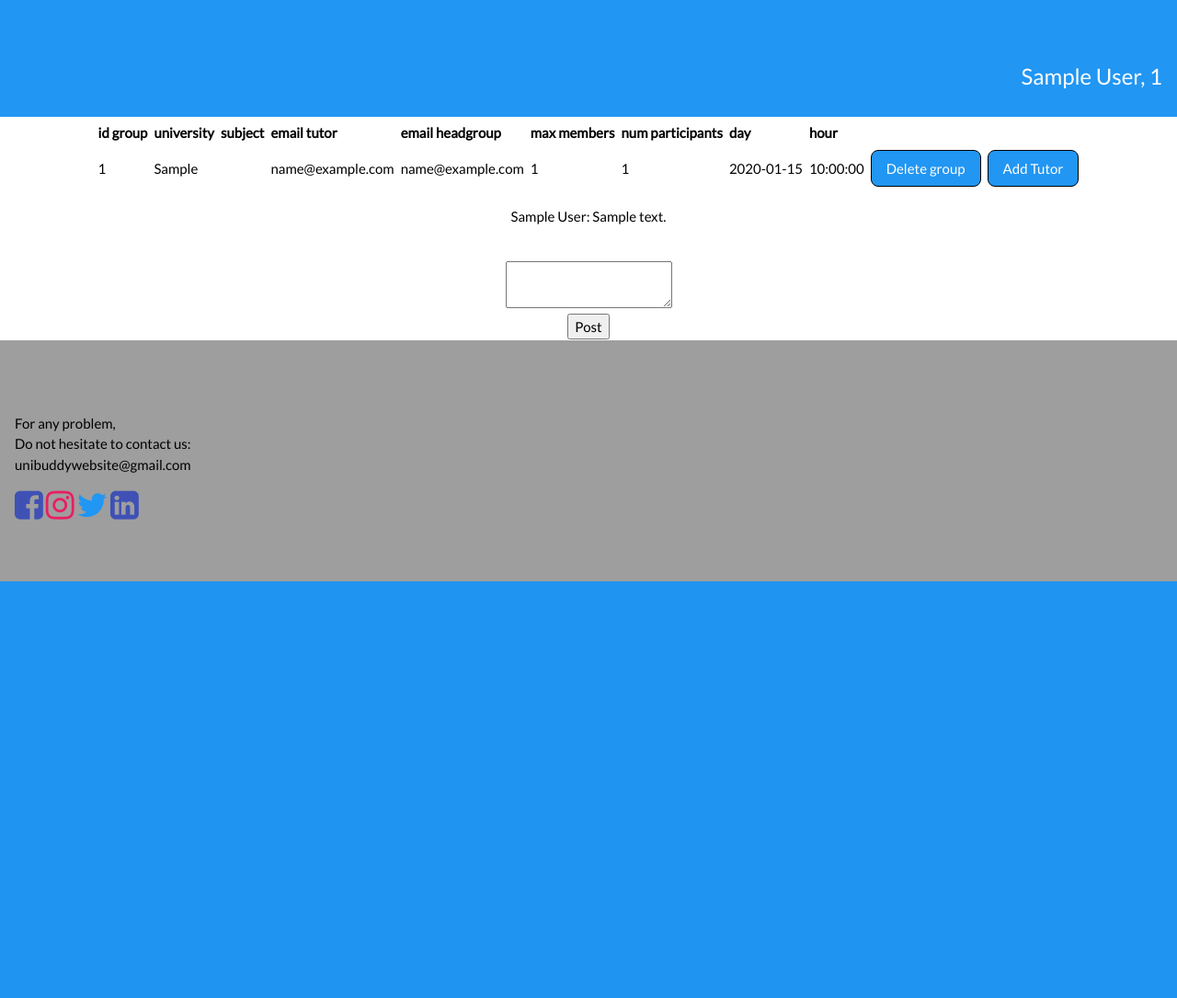
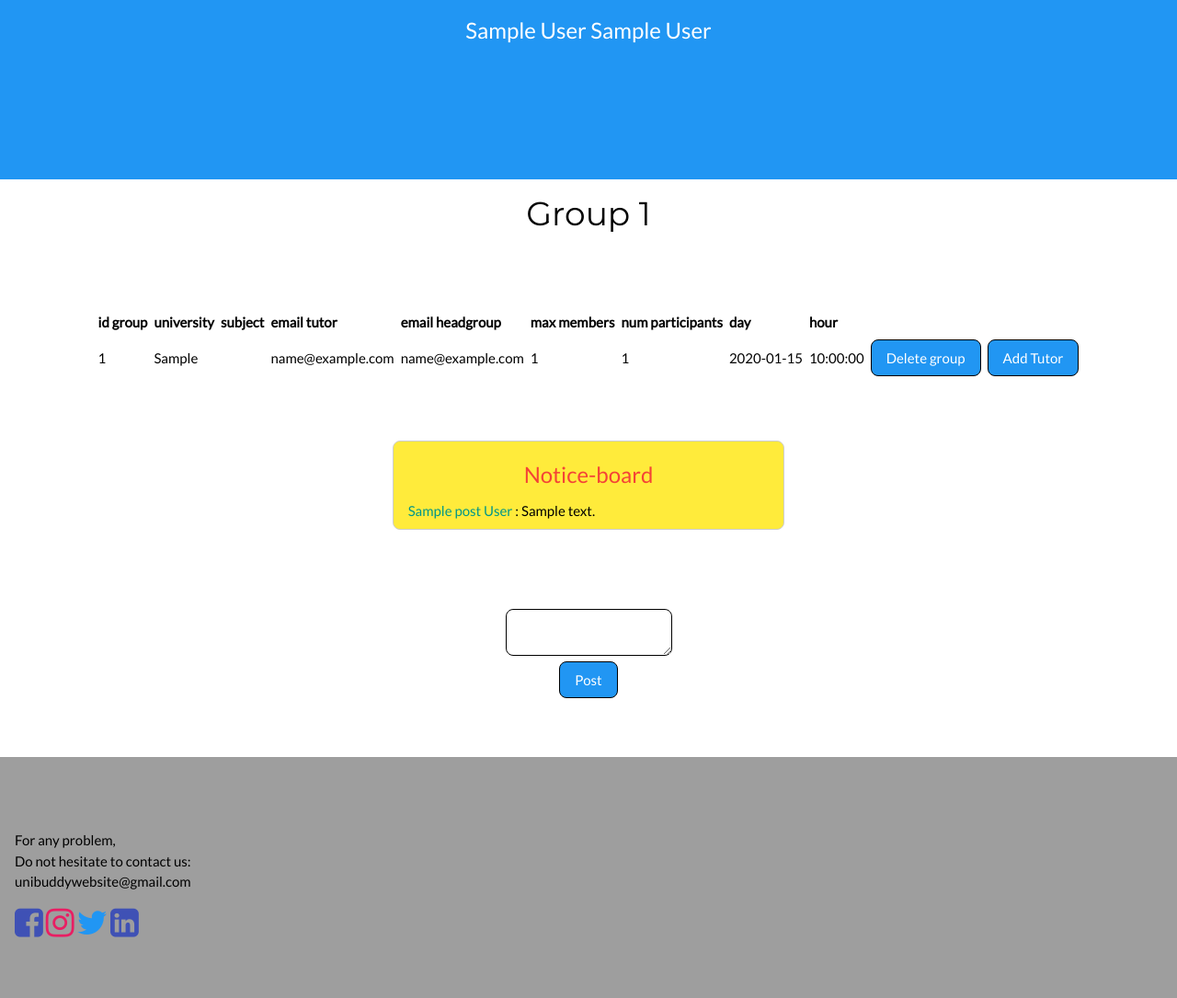
Before and after one commit to ludoviconatoli/unibuddy, a Flask app: page /mygroups/1 in a window 1280 px wide. Shown: the part 379-1464 px from the top of the page at 92% size. Before the commit the page ends 1011 px from the top, so only its background shows below. Run offline with Flask 2, Linux system fonts and the light colour scheme; the visitor is signed in with stand-in values (Sample User, id 1); tables that the repository leaves empty hold one stand-in row (values such as "Sample post"); some libraries are stand-ins or nearby versions.

Commit message:
end of code

```diff
--- a/app.py
+++ b/app.py
@@ -76,8 +76,8 @@ class FormRateTutor(FlaskForm):
     submit = SubmitField("Rate")
 
 class FormAdd(FlaskForm):
-    email = StringField('email', validators=[DataRequired(), Email()])
-    submit = SubmitField('add')
+    email = StringField('Email', validators=[DataRequired(), Email()])
+    submit = SubmitField('Add Tutor')
 
 class FormTutors(FlaskForm):
     subject = SelectField('subject', choices=[], validators=[DataRequired()])
@@ -116,7 +116,10 @@ def logout():
 
 @app.route('/groups/')
 def groups():
-    meet = Meetings.query.filter_by(university=session.get('university'), study_course=session.get('study_course'))
+    meet = []
+    for i in Meetings.query.filter_by(university=session.get('university'), study_course=session.get('study_course')):
+        meet.append(i)
+
     subject=[]
     for i in meet:
         subject += Subjects.query.filter_by(subject_id=i.subject_id, university=session.get('university'), study_course=session.get('study_course'))
@@ -124,9 +127,9 @@ def groups():
     if session.get('tutor'):
         tutor = Tutor.query.filter_by(email=session.get('email')).first()
         for i in tutor.subjects:
-            for k in Meetings.query.filter_by(university=session.get('university'), study_course=session.get('study_course'), subject_id=i.subject_id):
+            for k in Meetings.query.filter_by(university=session.get('university'), subject_id=i.subject_id):
                 meet.append(k)
-                subject += Subjects.query.filter_by(subject_id=i.subject_id, university=session.get('university'), study_course=session.get('study_course'))
+                subject += Subjects.query.filter_by(subject_id=i.subject_id, university=session.get('university'))
 
     today = date.today()
 
@@ -171,7 +174,10 @@ def join(id):
 
 @app.route('/mygroups/')
 def mygroups():
-    meet = Meetings.query.filter_by(university=session.get('university'), study_course=session.get('study_course'))
+    meet = []
+    for i in Meetings.query.filter_by(university=session.get('university'), study_course=session.get('study_course')):
+        meet.append(i)
+
     user = Student.query.filter_by(email=session.get('email')).first()
     subject = []
     mymeets = []
@@ -185,12 +191,10 @@ def mygroups():
     if session.get('tutor'):
         tutor = Tutor.query.filter_by(email=session.get('email')).first()
         for i in tutor.subjects:
-            for k in Meetings.query.filter_by(university=session.get('university'),
-                                              study_course=session.get('study_course'), subject_id=i.subject_id):
+            for k in Meetings.query.filter_by(university=session.get('university'), subject_id=i.subject_id):
                 if k.email_tutor == session.get('email'):
                     mymeets.append(k)
-                    subject += Subjects.query.filter_by(subject_id=i.subject_id, university=session.get('university'),
-                                                    study_course=session.get('study_course'))
+                    subject += Subjects.query.filter_by(subject_id=i.subject_id, university=session.get('university'))
 
     today = date.today()
     return render_template('mygroups.html', mymeets=mymeets, subject=subject, today=today)
@@ -206,10 +210,15 @@ def select(id):
 
     if jform.validate_on_submit():
         p = Post(author=user.email, meetings_id=group.id, text=jform.chat.data)
+        p.name = user.name
+        p.surname = user.surname
         db.session.add(p)
         db.session.commit()
 
-    posts = Post.query.filter_by(meetings_id=group.id)
+    posts = []
+    for i in Post.query.filter_by(meetings_id=group.id):
+        posts.append(i)
+
     return render_template('select.html', group=group, jform=jform, subject=subject, posts=posts)
 
 @app.route('/abandon/<int:id>/')
--- a/project/models/Post.py
+++ b/project/models/Post.py
@@ -6,6 +6,8 @@ class Post(db.Model):
 
     id = db.Column(db.Integer(), primary_key=True, autoincrement=True)
     author = db.Column(db.String(50), db.ForeignKey('student.email'), nullable=False)
+    name = db.Column(db.String(30))
+    surname = db.Column(db.String(30))
     meetings_id = db.Column(db.Integer(), db.ForeignKey('meetings.id'), nullable=False)
     text = db.Column(db.String(260))
 
--- a/project/templates/base.html
+++ b/project/templates/base.html
@@ -20,40 +20,40 @@
       <a class="w3-bar-item w3-button w3-hide-medium w3-hide-large w3-right w3-padding-large w3-hover-white w3-large w3-blue" href="javascript:void(0);" onclick="myFunction()" title="Toggle Navigation Menu"><i class="fa fa-bars"></i></a>
       <a href="{{ url_for('index') }}" class="w3-bar-item w3-button w3-padding-large w3-white">Home</a>
       {% if session['logged'] %}
-          <a href="{{ url_for('logout') }}" class="w3-bar-item w3-button w3-hide-small w3-padding-large w3-hover-white w3-right">Logout</a>
-          <a href="{{ url_for('groups') }}" class="w3-bar-item w3-button w3-hide-small w3-padding-large w3-hover-white">Groups</a>
-          <a href="{{ url_for('mygroups') }}" class="w3-bar-item w3-button w3-hide-small w3-padding-large w3-hover-white">My groups</a>
-          <a href="{{ url_for('create') }}" class="w3-bar-item w3-button w3-hide-small w3-padding-large w3-hover-white">Create a group</a>
-          <a href="{{ url_for('tutors') }}" class="w3-bar-item w3-button w3-hide-small w3-padding-large w3-hover-white">Tutors</a>
+          <a href="{{ url_for('logout') }}#inizio" class="w3-bar-item w3-button w3-hide-small w3-padding-large w3-hover-white w3-right">Logout</a>
+          <a href="{{ url_for('groups') }}#inizio" class="w3-bar-item w3-button w3-hide-small w3-padding-large w3-hover-white">Groups</a>
+          <a href="{{ url_for('mygroups') }}#inizio" class="w3-bar-item w3-button w3-hide-small w3-padding-large w3-hover-white">My groups</a>
+          <a href="{{ url_for('create') }}#inizio" class="w3-bar-item w3-button w3-hide-small w3-padding-large w3-hover-white">Create a group</a>
+          <a href="{{ url_for('tutors') }}#inizio" class="w3-bar-item w3-button w3-hide-small w3-padding-large w3-hover-white">Tutors</a>
           <div class="w3-dropdown-hover">
               <button class="w3-button">Rate</button>
               <div class="w3-dropdown-content w3-bar-block w3-card-4">
-                  <a href="{{ url_for('rate') }}" class="w3-bar-item w3-button">The System</a>
-                  <a href="{{ url_for('rate_tutor') }}" class="w3-bar-item w3-button">A tutor</a>
+                  <a href="{{ url_for('rate') }}#inizio" class="w3-bar-item w3-button">The System</a>
+                  <a href="{{ url_for('rate_tutor') }}#inizio" class="w3-bar-item w3-button">A tutor</a>
               </div>
           </div>
       {% else %}
-          <a href="{{ url_for('login') }}" class="w3-bar-item w3-button w3-hide-small w3-padding-large w3-hover-white">Login</a>
+          <a href="{{ url_for('login') }}#inizio" class="w3-bar-item w3-button w3-hide-small w3-padding-large w3-hover-white">Login</a>
       {% endif %}
   </div>
 
   <!-- Navbar on small screens -->
   <div id="navDemo" class="w3-bar-block w3-white w3-hide w3-hide-large w3-hide-medium w3-large">
       {% if session['logged'] %}
-          <a href="{{ url_for('logout') }}" class="w3-bar-item w3-button w3-hide-small w3-padding-large w3-hover-white">Logout</a>
-          <a href="{{ url_for('groups') }}" class="w3-bar-item w3-button w3-padding-large">Groups</a>
-          <a href="{{ url_for('mygroups') }}" class="w3-bar-item w3-button w3-padding-large">My groups</a>
-          <a href="{{ url_for('create') }}" class="w3-bar-item w3-button w3-padding-large">Create a group</a>
-          <a href="{{ url_for('tutors') }}" class="w3-bar-item w3-button w3-padding-large">Tutors</a>
+          <a href="{{ url_for('logout') }}#inizio" class="w3-bar-item w3-button w3-hide-small w3-padding-large w3-hover-white">Logout</a>
+          <a href="{{ url_for('groups') }}#inizio" class="w3-bar-item w3-button w3-padding-large">Groups</a>
+          <a href="{{ url_for('mygroups') }}#inizio" class="w3-bar-item w3-button w3-padding-large">My groups</a>
+          <a href="{{ url_for('create') }}#inizio" class="w3-bar-item w3-button w3-padding-large">Create a group</a>
+          <a href="{{ url_for('tutors') }}#inizio" class="w3-bar-item w3-button w3-padding-large">Tutors</a>
           <div class="w3-dropdown-hover">
               <button class="w3-button">Rate</button>
               <div class="w3-dropdown-content w3-bar-block w3-card-4">
-                  <a href="{{ url_for('rate') }}" class="w3-bar-item w3-button">The System</a>
-                  <a href="{{ url_for('rate_tutor') }}" class="w3-bar-item w3-button">A tutor</a>
+                  <a href="{{ url_for('rate') }}#inzio" class="w3-bar-item w3-button">The System</a>
+                  <a href="{{ url_for('rate_tutor') }}#inizio" class="w3-bar-item w3-button">A tutor</a>
               </div>
           </div>
       {% else %}
-          <a href="{{ url_for('login') }}" class="w3-bar-item w3-button w3-hide-small w3-padding-large w3-hover-white">Login</a>
+          <a href="{{ url_for('login') }}#inizio" class="w3-bar-item w3-button w3-hide-small w3-padding-large w3-hover-white">Login</a>
       {% endif %}
   </div>
   </div>
@@ -61,8 +61,8 @@
   <header class="w3-display-container w3-blue w3-center" style="padding:128px 5px">
       <img class="w3-round-xlarge" src="{{ url_for('static', filename='images/logo.png') }}" width="450" height="250" alt="Website Logo"/>
       {% if session['logged'] %}
-          <div class="w3-display-bottomright w3-margin">
-              <h3>{{ session['name'] }}, {{ session['student_id'] }}</h3>
+          <div class="w3-display-bottomcenter w3-margin">
+              <a name="inizio"><h3>{{ session['name'] }} {{ session['surname'] }}</h3></a>
           </div>
       {% endif %}
   </header>
--- a/project/templates/groups.html
+++ b/project/templates/groups.html
@@ -2,7 +2,7 @@
 {% block content %}
     {% if session['logged'] %}
         <h1 class="w3-center">GROUPS</h1>
-        <div>
+        <div class="w3-padding-64" style="overflow-x:auto;">
             <table align="center" cellspacing="5">
                 <tr>
                     <td><b>id group</b></td>
@@ -27,7 +27,7 @@
                             <td>{{ i.num_participants }}</td>
                             <td>{{ i.date }}</td>
                             <td>{{ i.hour }}</td>
-                            <td><a class="w3-button w3-blue w3-border w3-border-black w3-round-large" href="{{ url_for('join', id=i.id) }}">Join</a></td>
+                            <td><a class="w3-button w3-blue w3-border w3-border-black w3-round-large" href="{{ url_for('join', id=i.id) }}#inizio">Join</a></td>
                         </tr>
                     {% endif %}
                 {% endfor %}
--- a/project/templates/login.html
+++ b/project/templates/login.html
@@ -27,12 +27,12 @@
                 {{ logform.hidden_tag() }}
                 {{ logform.username.label }}
                 <br>
-                {{ logform.username() }}
+                {{ logform.username(class="w3-round-large") }}
             </div><br>
             <div class="w3-container">
                 {{ logform.password.label() }}
                 <br>
-                {{ logform.password() }}
+                {{ logform.password(class="w3-round-large") }}
             </div><br>
             {{ logform.submit(class="w3-button w3-blue w3-border w3-border-black w3-round-large") }}
         </form>
--- a/project/templates/mygroups.html
+++ b/project/templates/mygroups.html
@@ -1,7 +1,10 @@
 {% extends 'base.html' %}
 {% block content %}
     {% if session['logged'] %}
-        <h1 class="w3-center">MY GROUPS</h1>
+        <div class="w3-center">
+            <h1>MY GROUPS</h1>
+        </div>
+        <div class="w3-padding-64" style="overflow-x:auto;">
             <table align="center" cellspacing="5">
                 <tr>
                     <td><b>id group</b></td>
@@ -31,6 +34,7 @@
                     {% endif %}
                 {% endfor %}
             </table>
+        </div>
     {% else %}
         <div class="w3-center">
             <h1>ERROR</h1>
--- a/project/templates/select.html
+++ b/project/templates/select.html
@@ -1,5 +1,9 @@
 {% extends 'base.html' %}
 {% block content %}
+    <div class="w3-center">
+        <h1>Group {{ group.id }}</h1>
+    </div>
+    <div class="w3-container w3-padding-64" style="overflow-x:auto;">
         <table align="center" cellspacing="5">
             <tr>
                 <td><b>id group</b></td>
@@ -24,25 +28,35 @@
                 <td>{{ group.hour }}</td>
                 {% if session['email'] == group.email_headgroup %}
                     <td><a class="w3-button w3-blue w3-border w3-border-black w3-round-large" href="{{url_for('delete', id=group.id) }}">Delete group</a></td>
-                <td><a class="w3-button w3-blue w3-border w3-border-black w3-round-large" href="{{ url_for('add', id=group.id) }}">Add Tutor</a></td>
+                    <td><a class="w3-button w3-blue w3-border w3-border-black w3-round-large" href="{{ url_for('add', id=group.id) }}#inizio" >Add Tutor</a></td>
                 {% else %}
                     <td><a class="w3-button w3-blue w3-border w3-border-black w3-round-large" href="{{ url_for('abandon', id=group.id) }}">Abandon</a></td>
                 {% endif %}
-
             </tr>
         </table>
-    <div class="w3-container w3-center">
+    </div>
+    <div class="w3-row">
+        <div class="w3-col s4 w3-center">
+            <p></p>
+        </div>
+        <div class="w3-col s4 w3-yellow w3-center w3-padding w3-border w3-round-large">
+            <h3 class="w3-text-red">Notice-board</h3>
             {% for i in posts %}
-            <p>{{ i.author }}: {{ i.text }}</p>
+                <div class="w3-left">
+                    <span class="w3-text-teal">{{ i.name }} {{ i.surname }}</span>
+                    <span>: {{ i.text }}</span>
+                </div><br>
             {% endfor %}
         </div>
+    </div>
+
+    <div class="w3-container w3-center w3-padding-64">
         {% if session['email'] == group.email_tutor or session['email'] == group.email_headgroup %}
             <form action="{{ url_for('select', id=group.id) }}" method="post">
-            <div class="w3-container w3-center">
                 {{ jform.hidden_tag() }}<br>
-                {{ jform.chat() }}<br>
-                {{ jform.submit() }}
-            </div>
+                {{ jform.chat(class="w3-border w3-border-black w3-round-large") }}<br>
+                {{ jform.submit(class="w3-button w3-blue w3-border w3-border-black w3-round-large") }}
             </form>
         {% endif %}
+    </div>
 {% endblock content %}
--- a/project/templates/tutors.html
+++ b/project/templates/tutors.html
@@ -9,6 +9,7 @@
             </form>
         </div>
         {% if list_tutors %}
+        <div class="w3-container w3-padding-64" style="overflow-x:auto;">
             <table align="center" cellspacing="5">
                 <tr><th colspan="6">TUTORS</th></tr>
                 <tr>
@@ -30,6 +31,7 @@
                     </tr>
                 {% endfor %}
             </table>
+        </div>
         {% endif %}
     {% else %}
         <div class="w3-center">
```
Also changed, not shown: data.py (+24 -14 lines), project/templates/add_tutor.html (+10 -2 lines), project/templates/create.html (+9 -2 lines), project/templates/start.html (+14 -14 lines). Lines whose indentation alone changed are shown as unchanged.
